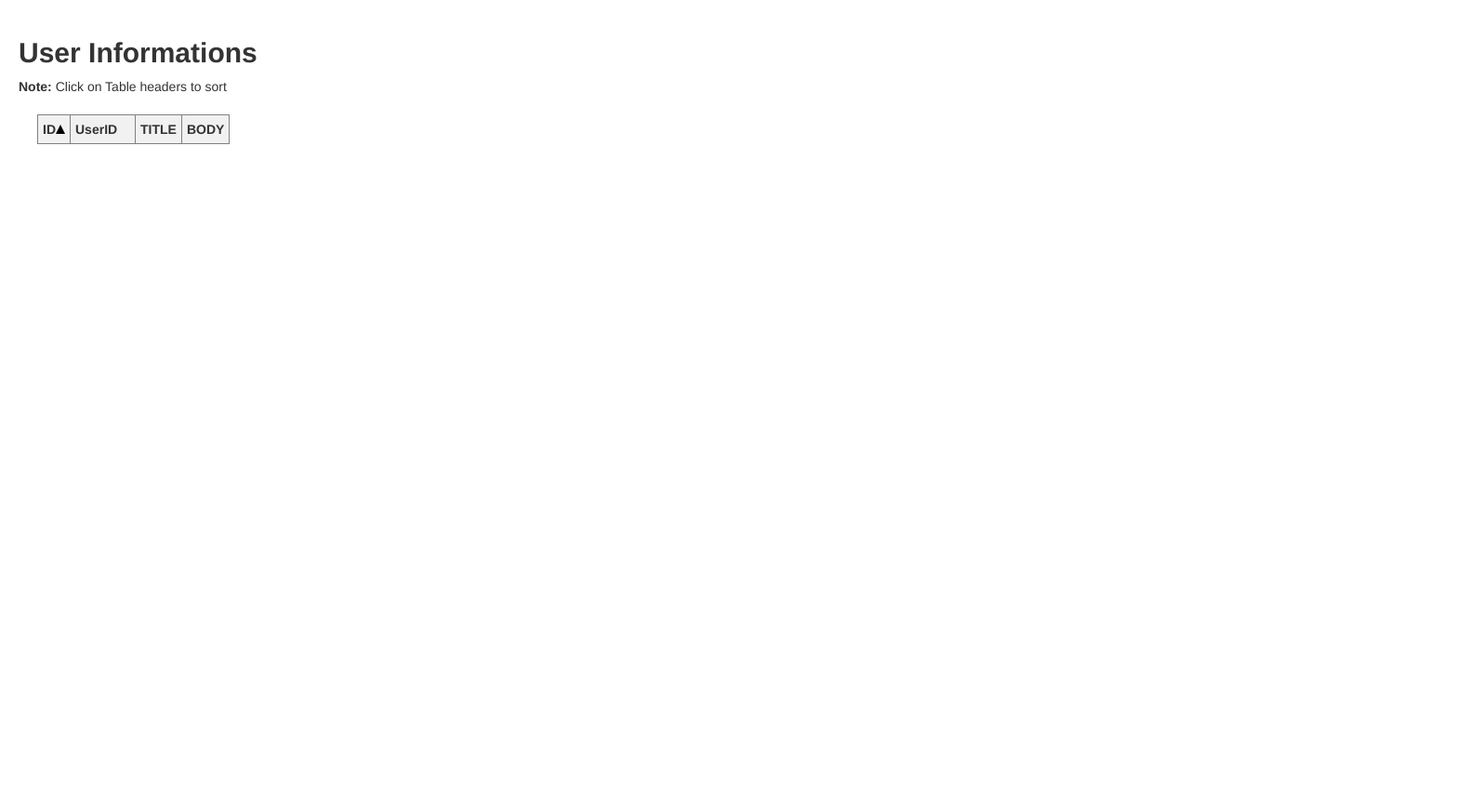
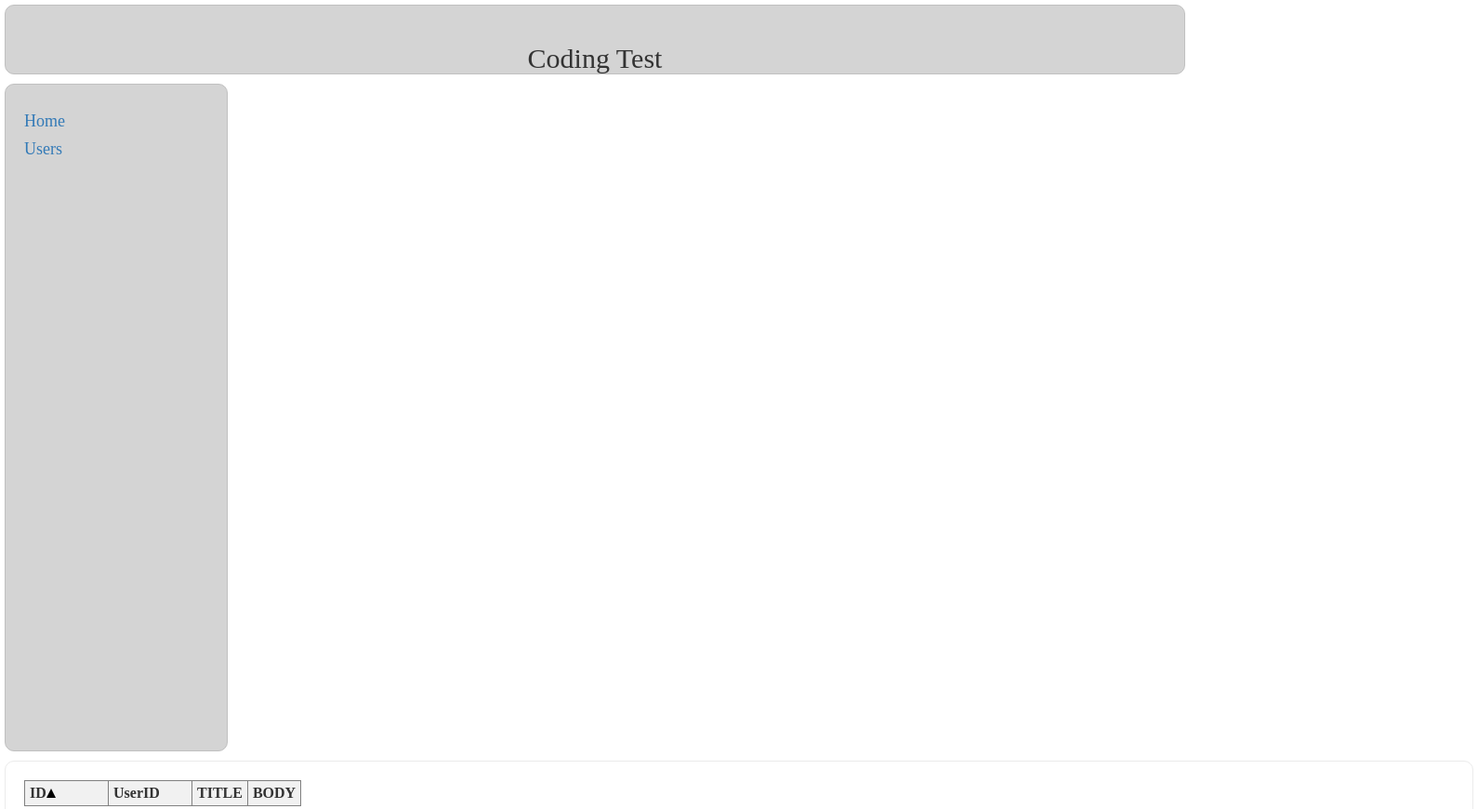
Before and after one commit to vijaychandramadrone/codingTest, a website: page app/index.html in a window 1280 px wide. Shown: the top 870 px of the page at 93% size, 1590 px wide, since content can reach past the window. Before the commit the page ends 800 px from the top, so only its background shows below. Drawn offline with nearby package versions, Linux system fonts and the light colour scheme; some packages are replaced by stand-ins of ours; no server answers.

Commit message:
Added layout to the application

```diff
--- a/app/css/app.css
+++ b/app/css/app.css
@@ -1,6 +1,10 @@
 /* app css stylesheet */
 
 body {
+  padding: 20px;
+}
+
+.addspace {
   padding: 20px;
 }
 
--- /dev/null
+++ b/app/css/layout.css
@@ -0,0 +1,76 @@
+/*    Generated by http://www.cssportal.com    */
+
+@import url("reset.css");
+
+body {
+    font-family: Verdana, Arial, Helvetica, sans-serif;
+    font-size: 13px;
+    color:#333
+}
+
+p {
+    padding: 10px;
+}
+
+#wrapper {
+    margin: 0 auto;
+    width: 100%;
+}
+
+#headerwrap {
+    width: 100%;
+    float: left;
+    margin: 0 auto;
+}
+
+#header {
+    height: 75px;
+    background: #D4D4D4;
+    border-radius: 10px;
+    border: 1px solid #c0c0c0;
+    margin: 5px;
+}
+
+#contentwrap {
+    width: 1590px;
+    float: left;
+    margin: 0 auto;
+}
+
+#content {
+    background: #FFFFFF;
+    border-radius: 10px;
+    border: 1px solid #ebebeb;
+    margin: 5px;
+    height:718px;
+    overflow:auto;
+}
+
+#leftcolumnwrap {
+    width: 250px;
+    float: left;
+    margin: 0 auto;
+}
+
+#leftcolumn {
+    background: #D4D4D4;
+    border-radius: 10px;
+    border: 1px solid #c0c0c0;
+    margin: 5px;
+    height:718px;
+}
+
+#footerwrap {
+    width: 100%;
+    float: left;
+    margin: 0 auto;
+    clear: both;
+}
+
+#footer {
+    height: 40px;
+    background: #D4D4D4;
+    border-radius: 10px;
+    border: 1px solid #c0c0c0;
+    margin: 5px;
+}
--- /dev/null
+++ b/app/css/layout1.css
@@ -0,0 +1,41 @@
+    /**
+    * Eric Meyer's Reset CSS v2.0 (http://meyerweb.com/eric/tools/css/reset/)
+    * http://www.cssportal.com
+    */
+    html, body, div, span, applet, object, iframe,
+    blockquote, pre,abbr, acronym, address, big, cite, code,
+    del, dfn, em, img, ins, kbd, q, s, samp,
+    small, strike, strong, sub, sup, tt, var,
+    b, u, i, center,
+    dl, dt, dd, ol, ul, li,
+    fieldset, form, label, legend,
+    article, aside, canvas, details, embed,
+    figure, figcaption, footer, header, hgroup,
+    menu, nav, output, ruby, section, summary,
+    time, mark, audio, video {
+    margin: 0;
+    padding: 0;
+    border: 0;
+    font-size: 100%;
+    font: inherit;
+    vertical-align: baseline;
+    }
+    /* HTML5 display-role reset for older browsers */
+    article, aside, details, figcaption, figure,
+    footer, header, hgroup, menu, nav, section {
+    display: block;
+    }
+    body {
+    line-height: 1;
+    }
+    ol, ul {
+    list-style: none;
+    }
+    blockquote, q {
+    quotes: none;
+    }
+    blockquote:before, blockquote:after,
+    q:before, q:after {
+    content: '';
+    content: none;
+    }
--- a/app/html/userList.html
+++ b/app/html/userList.html
@@ -1,11 +1,9 @@
-<p><h2><b>User Informations</h2></b></p>
-<div><b>Note:</b> Click on Table headers to sort</div>
 <table>
   <tr>
-    <th ng-click="sortData('id')">
+    <th ng-click="sortData('id')" style="width:90px;">
     	ID<span ng-class="displayIcon('id')"></span>
     </th>
-    <th ng-click="sortData('userId')" style="width:70px;">
+    <th ng-click="sortData('userId')" style="width:90px;">
     	UserID<span ng-class="displayIcon('userId')"></span>
     </th>
     <th ng-click="sortData('title')">
--- a/app/index.html
+++ b/app/index.html
@@ -6,6 +6,8 @@
   <link rel="stylesheet" href="bower_components/bootstrap/dist/css/bootstrap.css">
   <link rel="stylesheet" href="css/app.css">
   <link rel="stylesheet" href="css/animations.css">
+  <link rel="stylesheet" href="css/layout.css">
+  <link rel="stylesheet" href="css/layout1.css">
 
   <script src="bower_components/jquery/dist/jquery.js"></script>
   <script src="bower_components/angular/angular.js"></script>
@@ -18,10 +20,34 @@
   <script src="js/services.js"></script>
 </head>
 <body>
-
-  <div class="view-container">
-    <div ng-view class="view-frame"></div>
-  </div>
-
+    <div id="wrapper">
+        <div id="headerwrap">
+        <div id="header" style="text-align:center">
+            <p><h2>Coding Test</h2></p>
+        </div>
+        </div>
+        <div id="leftcolumnwrap">
+        <div id="leftcolumn">
+        	<div class="addspace">
+	            <ul>
+				  <li><a href="#home"><h4>Home</h4></a></li>
+				  <li><a href="#users"><h4>Users</h4></a></li>
+				</ul>
+			</div>
+        </div>
+        </div>
+        <div id="contentwrap">
+        <div id="content">
+           <div class="view-container">
+    			<div ng-view class="view-frame"></div>
+  			</div>
+        </div>
+        </div>
+        <div id="footerwrap">
+        <div id="footer">
+            <p>&copy;Rackspace 2017</p>
+        </div>
+        </div>
+    </div>
 </body>
 </html>
--- a/app/js/app.js
+++ b/app/js/app.js
@@ -12,10 +12,13 @@
 phonecatApp.config(['$routeProvider',
   function($routeProvider) {
     $routeProvider.
-	 when('/users', {
-        templateUrl: 'html/userList.html',
-        controller: 'userListCtrl'
+	 when('/home', {
+        templateUrl: 'html/welcome.html'
       }).
+      when('/users', {
+          templateUrl: 'html/userList.html',
+          controller: 'userListCtrl'
+        }).
       otherwise({
         redirectTo: '/users'
       });
```
Also changed, not shown: app/html/welcome.html (added, +4 -0 lines), README.md.
